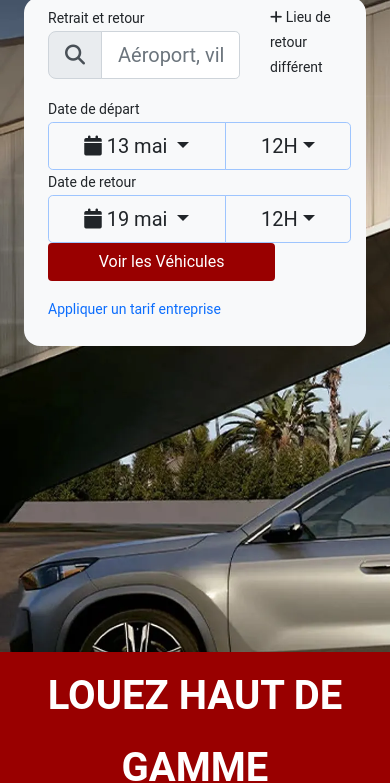
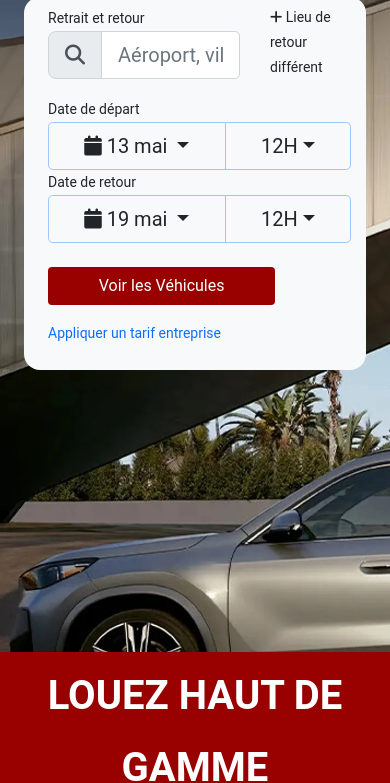
Before and after one commit to Haithemkoriche/anistour, a plain HTML site: page index.html in a window 390 px wide. Shown: the part 65-848 px from the top of the page. Drawn offline with nearby package versions, Linux system fonts and the light colour scheme; a script that the page names is missing; a web font is replaced by a local one.

Commit message:
mobile fix

```diff
--- a/index.html
+++ b/index.html
@@ -116,7 +116,7 @@
               Lieu de retour différent
             </div>
           </div>
-          <div class="row">
+          <div class="row align-items-end">
             <div class="col-lg-4 col-sm-6 col-md-5">
               Date de départ
               <div class="btn-group w-100">
@@ -153,7 +153,7 @@
                 </ul>
               </div>
             </div>
-            <div class="col-lg-4 col-sm-6 col-md-5 align-content-center">
+            <div class="col-lg-4 col-sm-6 col-md-5 align-content-center mt-4">
               <button class="btn text-white w-75" style="background-color: #990000">Voir les Véhicules</button>
             </div>
           </div>
```
